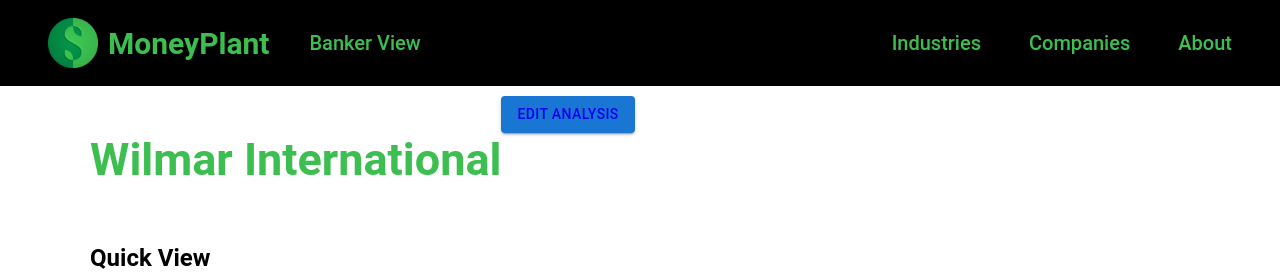
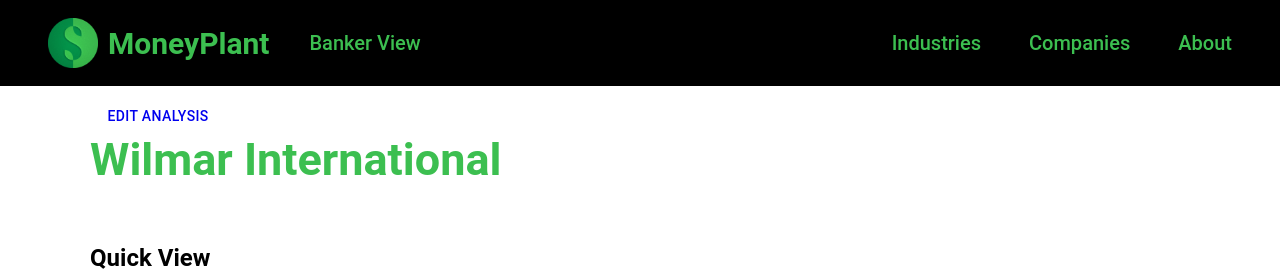
Before and after one commit to kyun99/CitiHackOverflow2022_JJYK, a React (Create React App) app in the folder client/: page /details in a window 1280 px wide. Shown: the top 274 px of the page. Built offline with nearby package versions, Linux system fonts and the light colour scheme; the HTML template or start-up script is replaced by a standard one.

Commit message:
aligned buttons for industries and companydetailpage

```diff
--- a/client/src/App.css
+++ b/client/src/App.css
@@ -73,3 +73,8 @@
    display: flex;
    color:black;
 }
+
+.addIndustryButton {
+   display: flex;
+   justify-content: space-between;
+}
--- a/client/src/components/CompanyDetailPage.js
+++ b/client/src/components/CompanyDetailPage.js
@@ -17,9 +17,9 @@
             <Grid item>
             <h1 className="name">{CompanyName}</h1>
             </Grid>
-            <Grid item textAlign='right'>
-            <div style={{ display:"flex" }}>
-            { props.isBanker && <Button variant='contained' style={{marginLeft:"auto"}}>
+            <Grid item >
+            <div style={{position:"relative", left:"-410px"}}>
+            { props.isBanker && <Button variant='secondary' style={{color:"white"}}>
               <a href={editLink} >Edit Analysis</a>
               </Button>}
             </div>
--- a/client/src/components/Industries.js
+++ b/client/src/components/Industries.js
@@ -1,4 +1,4 @@
-import { Button, Typography, Card, CardContent, FormControl, Input, InputLabel, Grid } from "@mui/material";
+import { Button, Typography, Card, CardContent, FormControl, Input, InputLabel, Grid, Box } from "@mui/material";
 import React, { Fragment, useEffect, useState } from "react";
 import SearchBar from './SearchBar';
 import axios from 'axios';
@@ -66,19 +66,23 @@
       {showForm && (
         <form onSubmit={handleCreate}>
           <Grid container>
+            <div className="addIndustryButton">
             <Grid item>
+              <div style={{ marginRight:'30px'}}>
               <FormControl>
-                <InputLabel htmlFor="industryName">Industry Name</InputLabel>
+                <InputLabel htmlFor="industryName" >Industry Name</InputLabel>
                 <Input name="industryName" id="industryName" sx={{ width: 180 }} />
               </FormControl>
+              </div>
             </Grid>
             <Grid item>
               <FormControl>
                 <InputLabel htmlFor="esgScore">Mean ESG Score</InputLabel>
-                <Input name="esgScore" id="esgScore" sx={{ width: 60 }} />
+                <Input name="esgScore" id="esgScore" sx={{ width: 180 }} />
               </FormControl>
             </Grid>
-            <Button onClick={() => setShowForm(false)}>Cancel</Button>
+            </div>
+            <Button onClick={() => setShowForm(false)} style={{color:"red"}}>Cancel</Button>
             <Button type='submit'>Add</Button>
           </Grid>
         </form>
```
Also changed, not shown: 1 other file (tests, documents, lock files or other folders).
